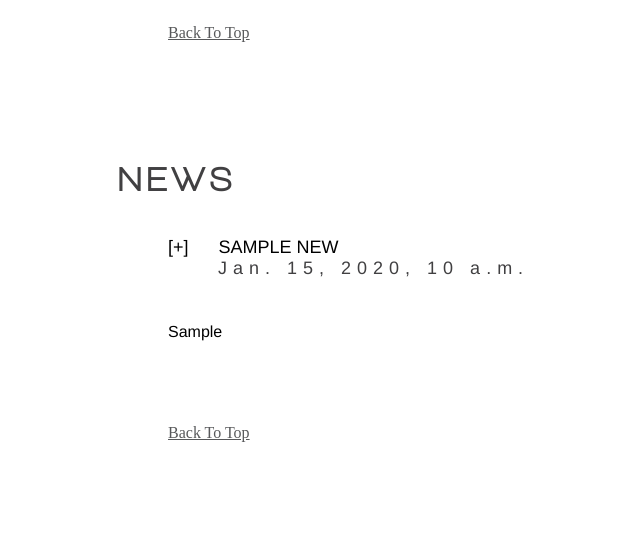
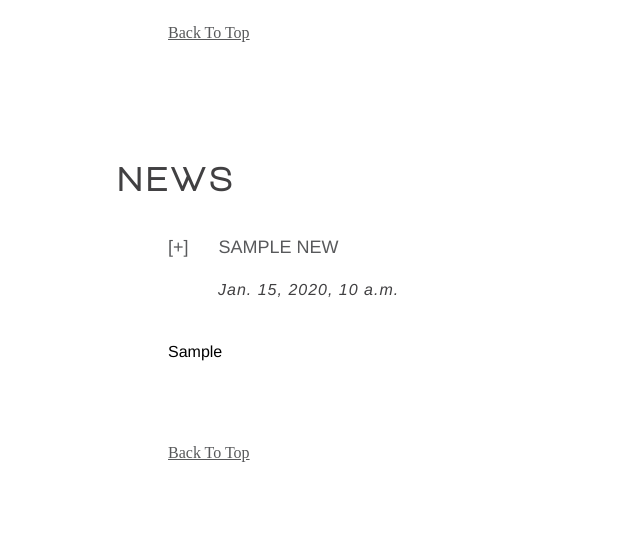
Before and after one commit to tomorrow66/thomas, a Django app: page / in a window 1280 px wide. Shown: the part 1599-2138 px from the top of the page, without its empty margins (72-712 px from the left). Run offline with Django 3.2, Linux system fonts and the light colour scheme; tables that the repository leaves empty hold one stand-in row (values such as "Sample post"); some libraries are stand-ins or nearby versions.

Commit message:
styling the accordion

```diff
--- a/static/css/style.css
+++ b/static/css/style.css
@@ -204,19 +204,29 @@ h2 {
     margin-top: 60px;
 }
 
-#accordion h2, h3 {
+#accordion h2 {
+    letter-spacing: 1px;
+    font-family: helvetica;
+    font-size: 12pt;
+    font-style: italic;
+    font-weight: lighter;
+    padding-top: 10px;
+}
+
+#accordion h3 {
     font-size: 18px;
     font-family: helvetica;
     font-weight: lighter;
+    color: #58595b;
 }
 
 #accordion h2 {
-    margin-top: 0px;
     padding-left: 50px;
+
 }
 
 #accordion a {
-    color: black;
+    color: #58595b;
     text-decoration: none;
 }
 
```
